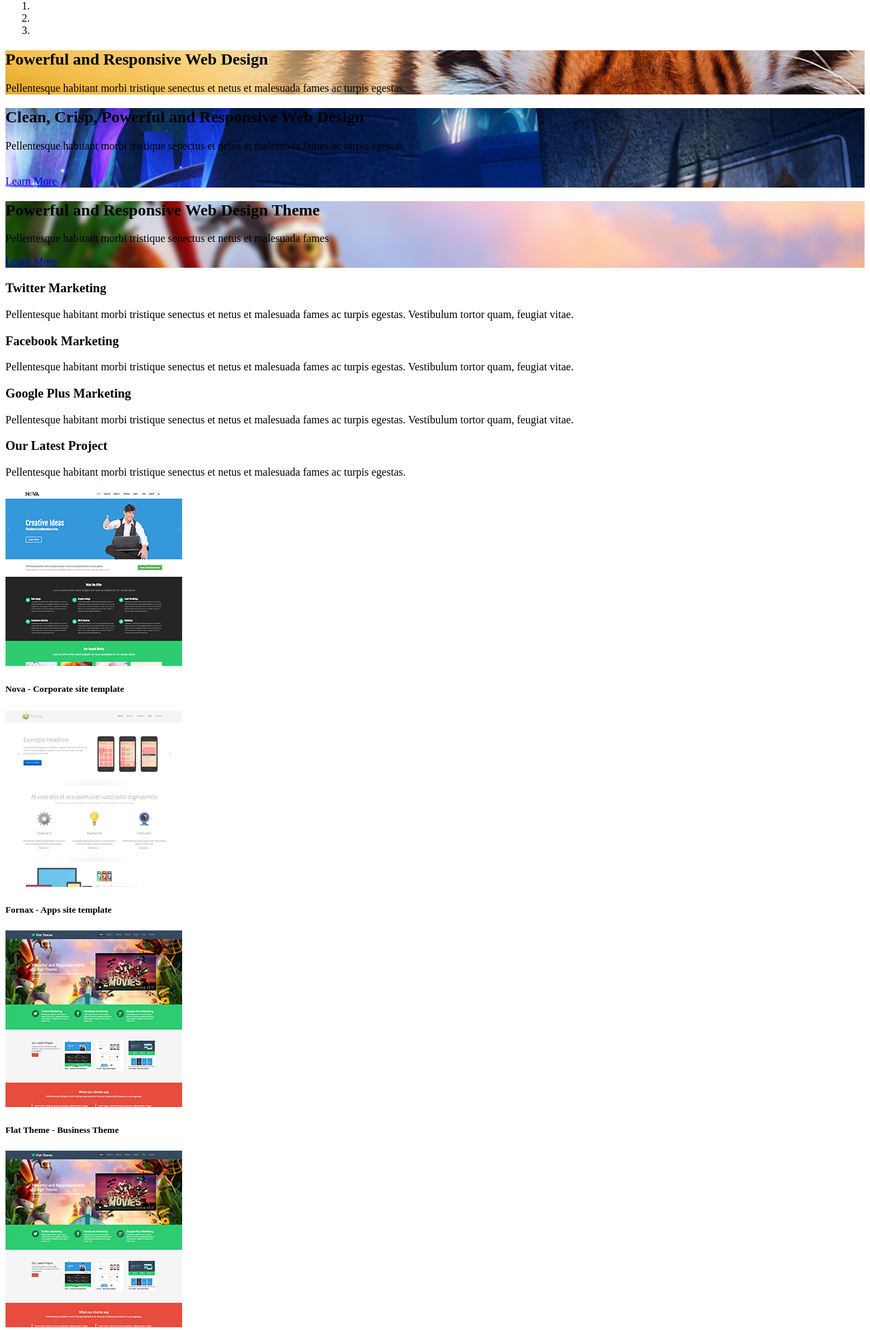
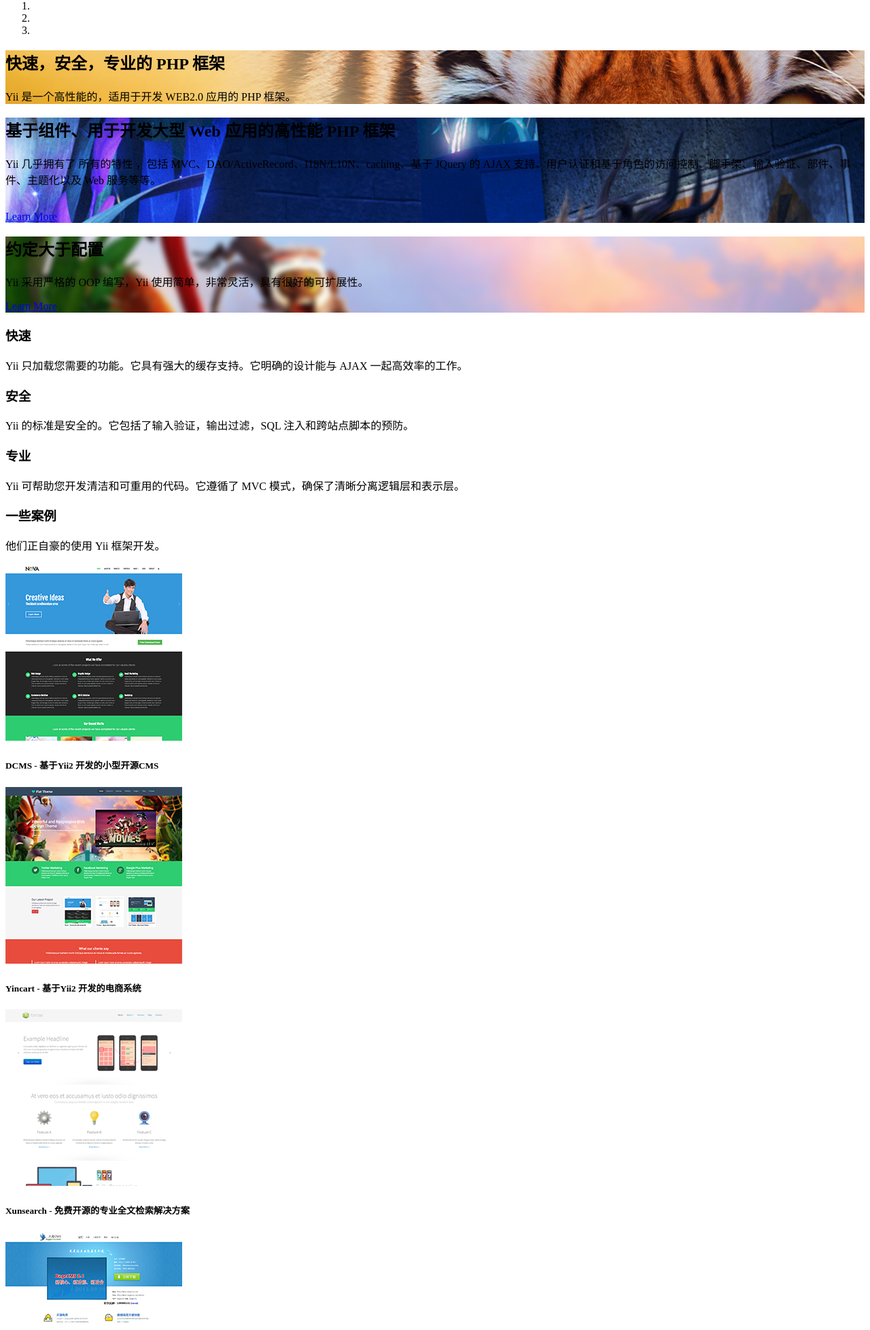
Before and after one commit to qschen2/yii-china, a Yii app: template frontend/views/site/index.php in a window 1280 px wide. Shown: the part 16-1973 px from the top of the page at 68% size. Run offline with PHP 8.4 and a stand-in for Yii, Linux system fonts and the light colour scheme; the template is opened without the code that fills it, so the values that code supplies are empty; some libraries are stand-ins or nearby versions.

Commit message:
首页汉化

```diff
--- a/frontend/views/site/index.php
+++ b/frontend/views/site/index.php
@@ -1,7 +1,5 @@
 <?php
-
 /* @var $this yii\web\View */
-
 $this->title = 'My Yii Application';
 ?>
 <section id="main-slider" class="no-margin">
@@ -17,8 +15,8 @@ $this->title = 'My Yii Application';
                     <div class="row">
                         <div class="col-sm-12">
                             <div class="carousel-content centered">
-                                <h2 class="animation animated-item-1">Powerful and Responsive Web Design</h2>
-                                <p class="animation animated-item-2">Pellentesque habitant morbi tristique senectus et netus et malesuada fames ac turpis egestas.</p>
+                                <h2 class="animation animated-item-1">快速，安全，专业的 PHP 框架</h2>
+                                <p class="animation animated-item-2">Yii 是一个高性能的，适用于开发 WEB2.0 应用的 PHP 框架。</p>
                             </div>
                         </div>
                     </div>
@@ -29,8 +27,8 @@ $this->title = 'My Yii Application';
                     <div class="row">
                         <div class="col-sm-12">
                             <div class="carousel-content center centered">
-                                <h2 class="boxed animation animated-item-1">Clean, Crisp, Powerful and Responsive Web Design</h2>
-                                <p class="boxed animation animated-item-2">Pellentesque habitant morbi tristique senectus et netus et malesuada fames ac turpis egestas.</p>
+                                <h2 class="boxed animation animated-item-1">基于组件、用于开发大型 Web 应用的高性能 PHP 框架</h2>
+                                <p class="boxed animation animated-item-2">Yii 几乎拥有了 所有的特性 ，包括 MVC、DAO/ActiveRecord、I18N/L10N、caching、基于 JQuery 的 AJAX 支持、用户认证和基于角色的访问控制、脚手架、输入验证、部件、事件、主题化以及 Web 服务等等。</p>
                                 <br>
                                 <a class="btn btn-md animation animated-item-3" href="#">Learn More</a>
                             </div>
@@ -43,18 +41,18 @@ $this->title = 'My Yii Application';
                     <div class="row">
                         <div class="col-sm-6">
                             <div class="carousel-content centered">
-                                <h2 class="animation animated-item-1">Powerful and Responsive Web Design Theme</h2>
-                                <p class="animation animated-item-2">Pellentesque habitant morbi tristique senectus et netus et malesuada fames</p>
+                                <h2 class="animation animated-item-1">约定大于配置</h2>
+                                <p class="animation animated-item-2">Yii 采用严格的 OOP 编写，Yii 使用简单，非常灵活，具有很好的可扩展性。</p>
                                 <a class="btn btn-md animation animated-item-3" href="#">Learn More</a>
                             </div>
                         </div>
-                        <div class="col-sm-6 hidden-xs animation animated-item-4">
+                        <!-- <div class="col-sm-6 hidden-xs animation animated-item-4">
                             <div class="centered">
                                 <div class="embed-container">
-<!--                                     <iframe src="//player.vimeo.com/video/69421653?title=0&amp;byline=0&amp;portrait=0&amp;color=a22c2f" frameborder="0" webkitallowfullscreen mozallowfullscreen allowfullscreen></iframe> -->
+                                    <iframe src="//player.vimeo.com/video/69421653?title=0&amp;byline=0&amp;portrait=0&amp;color=a22c2f" frameborder="0" webkitallowfullscreen mozallowfullscreen allowfullscreen></iframe>
                                 </div>
                             </div>
-                        </div>
+                        </div> -->
                     </div>
                 </div>
             </div><!--/.item-->
@@ -74,33 +72,33 @@ $this->title = 'My Yii Application';
             <div class="col-md-4 col-sm-6">
                 <div class="media">
                     <div class="pull-left">
-                        <i class="icon-twitter icon-md"></i>
+                        <i class="glyphicon glyphicon-flash"></i>
                     </div>
                     <div class="media-body">
-                        <h3 class="media-heading">Twitter Marketing</h3>
-                        <p>Pellentesque habitant morbi tristique senectus et netus et malesuada fames ac turpis egestas. Vestibulum tortor quam, feugiat vitae.</p>
+                        <h3 class="media-heading">快速</h3>
+                        <p>Yii 只加载您需要的功能。它具有强大的缓存支持。它明确的设计能与 AJAX 一起高效率的工作。</p>
                     </div>
                 </div>
             </div><!--/.col-md-4-->
             <div class="col-md-4 col-sm-6">
                 <div class="media">
                     <div class="pull-left">
-                        <i class="icon-facebook icon-md"></i>
+                        <i class="glyphicon glyphicon-cloud"></i>
                     </div>
                     <div class="media-body">
-                        <h3 class="media-heading">Facebook Marketing</h3>
-                        <p>Pellentesque habitant morbi tristique senectus et netus et malesuada fames ac turpis egestas. Vestibulum tortor quam, feugiat vitae.</p>
+                        <h3 class="media-heading">安全</h3>
+                        <p>Yii 的标准是安全的。它包括了输入验证，输出过滤，SQL 注入和跨站点脚本的预防。</p>
                     </div>
                 </div>
             </div><!--/.col-md-4-->
             <div class="col-md-4 col-sm-6">
                 <div class="media">
                     <div class="pull-left">
-                        <i class="icon-google-plus icon-md"></i>
+                        <i class="glyphicon glyphicon-fire"></i>
                     </div>
                     <div class="media-body">
-                        <h3 class="media-heading">Google Plus Marketing</h3>
-                        <p>Pellentesque habitant morbi tristique senectus et netus et malesuada fames ac turpis egestas. Vestibulum tortor quam, feugiat vitae.</p>
+                        <h3 class="media-heading">专业</h3>
+                        <p>Yii 可帮助您开发清洁和可重用的代码。它遵循了 MVC 模式，确保了清晰分离逻辑层和表示层。</p>
                     </div>
                 </div>
             </div><!--/.col-md-4-->
@@ -112,8 +110,8 @@ $this->title = 'My Yii Application';
     <div class="container">
         <div class="row">
             <div class="col-md-3">
-                <h3>Our Latest Project</h3>
-                <p>Pellentesque habitant morbi tristique senectus et netus et malesuada fames ac turpis egestas.</p>
+                <h3>一些案例</h3>
+                <p>他们正自豪的使用 Yii 框架开发。</p>
                 <div class="btn-group">
                     <a class="btn btn-danger" href="#scroller" data-slide="prev"><i class="icon-angle-left"></i></a>
                     <a class="btn btn-danger" href="#scroller" data-slide="next"><i class="icon-angle-right"></i></a>
@@ -130,10 +128,23 @@ $this->title = 'My Yii Application';
                                         <div class="item-inner">
                                             <img class="img-responsive" src="statics/images/portfolio/recent/item1.png" alt="">
                                             <h5>
-                                                Nova - Corporate site template
+                                                DCMS - 基于Yii2 开发的小型开源CMS
                                             </h5>
                                             <div class="overlay">
-                                                <a class="preview btn btn-danger" title="Malesuada fames ac turpis egestas" href="statics/images/portfolio/full/item1.jpg" rel="prettyPhoto"><i class="icon-eye-open"></i></a>
+                                                <a class="preview btn btn-danger" title="基于Yii2 开发的小型开源CMS" href="statics/images/portfolio/full/item1.png" rel="prettyPhoto"><i class="icon-eye-open"></i></a>
+                                            </div>
+                                        </div>
+                                    </div>
+                                </div>
+                                <div class="col-xs-4">
+                                    <div class="portfolio-item">
+                                        <div class="item-inner">
+                                            <img class="img-responsive" src="statics/images/portfolio/recent/item2.png" alt="">
+                                            <h5>
+                                                Yincart - 基于Yii2 开发的电商系统
+                                            </h5>
+                                            <div class="overlay">
+                                                <a class="preview btn btn-danger" title="基于Yii2 开发的电商系统" href="statics/images/portfolio/full/item2.png" rel="prettyPhoto"><i class="icon-eye-open"></i></a>
                                             </div>
                                         </div>
                                     </div>
@@ -143,23 +154,10 @@ $this->title = 'My Yii Application';
                                         <div class="item-inner">
                                             <img class="img-responsive" src="statics/images/portfolio/recent/item3.png" alt="">
                                             <h5>
-                                                Fornax - Apps site template
+                                                Xunsearch - 免费开源的专业全文检索解决方案
                                             </h5>
                                             <div class="overlay">
-                                                <a class="preview btn btn-danger" title="Malesuada fames ac turpis egestas" href="statics/images/portfolio/full/item1.jpg" rel="prettyPhoto"><i class="icon-eye-open"></i></a>
-                                            </div>
-                                        </div>
-                                    </div>
-                                </div>
-                                <div class="col-xs-4">
-                                    <div class="portfolio-item">
-                                        <div class="item-inner">
-                                            <img class="img-responsive" src="statics/images/portfolio/recent/item2.png" alt="">
-                                            <h5>
-                                                Flat Theme - Business Theme
-                                            </h5>
-                                            <div class="overlay">
-                                                <a class="preview btn btn-danger" title="Malesuada fames ac turpis egestas" href="statics/images/portfolio/full/item1.jpg" rel="prettyPhoto"><i class="icon-eye-open"></i></a>
+                                                <a class="preview btn btn-danger" title="免费开源的专业全文检索解决方案" href="statics/images/portfolio/full/item3.jpg" rel="prettyPhoto"><i class="icon-eye-open"></i></a>
                                             </div>
                                         </div>
                                     </div>
@@ -171,12 +169,12 @@ $this->title = 'My Yii Application';
                                 <div class="col-xs-4">
                                     <div class="portfolio-item">
                                         <div class="item-inner">
-                                            <img class="img-responsive" src="statics/images/portfolio/recent/item2.png" alt="">
+                                            <img class="img-responsive" src="statics/images/portfolio/recent/item4.png" alt="">
                                             <h5>
-                                                Flat Theme - Business Theme
+                                                bageCMS - 基于 Yii1 的博客开源CMS
                                             </h5>
                                             <div class="overlay">
-                                                <a class="preview btn btn-danger" title="Malesuada fames ac turpis egestas" href="statics/images/portfolio/full/item1.jpg" rel="prettyPhoto"><i class="icon-eye-open"></i></a>
+                                                <a class="preview btn btn-danger" title="基于 Yii1 的博客开源CMS" href="statics/images/portfolio/full/item4.png" rel="prettyPhoto"><i class="icon-eye-open"></i></a>
                                             </div>
                                         </div>
                                     </div>
@@ -184,12 +182,12 @@ $this->title = 'My Yii Application';
                                 <div class="col-xs-4">
                                     <div class="portfolio-item">
                                         <div class="item-inner">
-                                            <img class="img-responsive" src="statics/images/portfolio/recent/item1.png" alt="">
+                                            <img class="img-responsive" src="statics/images/portfolio/recent/item5.png" alt="">
                                             <h5>
-                                                Nova - Corporate site template
+                                                yiifcms - 基于 Yii1框架开发的CMS
                                             </h5>
                                             <div class="overlay">
-                                                <a class="preview btn btn-danger" title="Malesuada fames ac turpis egestas" href="statics/images/portfolio/full/item1.jpg" rel="prettyPhoto"><i class="icon-eye-open"></i></a>
+                                                <a class="preview btn btn-danger" title="基于 Yii1框架开发的CMS" href="statics/images/portfolio/full/item5.png" rel="prettyPhoto"><i class="icon-eye-open"></i></a>
                                             </div>
                                         </div>
                                     </div>
@@ -197,12 +195,12 @@ $this->title = 'My Yii Application';
                                 <div class="col-xs-4">
                                     <div class="portfolio-item">
                                         <div class="item-inner">
-                                            <img class="img-responsive" src="statics/images/portfolio/recent/item3.png" alt="">
+                                            <img class="img-responsive" src="statics/images/portfolio/recent/item6.png" alt="">
                                             <h5>
-                                                Fornax - Apps site template
+                                                24betacms - 基于 Yii1 的博客开源项目
                                             </h5>
                                             <div class="overlay">
-                                                <a class="preview btn btn-danger" title="Malesuada fames ac turpis egestas" href="statics/images/portfolio/full/item1.jpg" rel="prettyPhoto"><i class="icon-eye-open"></i></a>
+                                                <a class="preview btn btn-danger" title="基于 Yii1 的博客开源项目" href="statics/images/portfolio/full/item6.png" rel="prettyPhoto"><i class="icon-eye-open"></i></a>
                                             </div>
                                         </div>
                                     </div>
@@ -221,8 +219,8 @@ $this->title = 'My Yii Application';
         <div class="row">
             <div class="col-lg-12">
                 <div class="center">
-                    <h2>What our clients say</h2>
-                    <p>Pellentesque habitant morbi tristique senectus et netus et malesuada fames ac turpis egestas.</p>
+                    <h2>开发者是这样说的……</h2>
+                    <!-- <p>用过都说好，你还在等什么呢？</p> -->
                 </div>
                 <div class="gap"></div>
                 <div class="row">
```
Also changed, not shown: frontend/web/statics/images/portfolio/full/item1.png (added), frontend/web/statics/images/portfolio/full/item2.png (added), frontend/web/statics/images/portfolio/full/item3.png (added), frontend/web/statics/images/portfolio/full/item4.png (added), frontend/web/statics/images/portfolio/full/item5.png (added), frontend/web/statics/images/portfolio/recent/item4.png (added), frontend/web/statics/images/portfolio/recent/item5.png (added), frontend/web/statics/images/portfolio/recent/item6.png (added), 1 other file.
